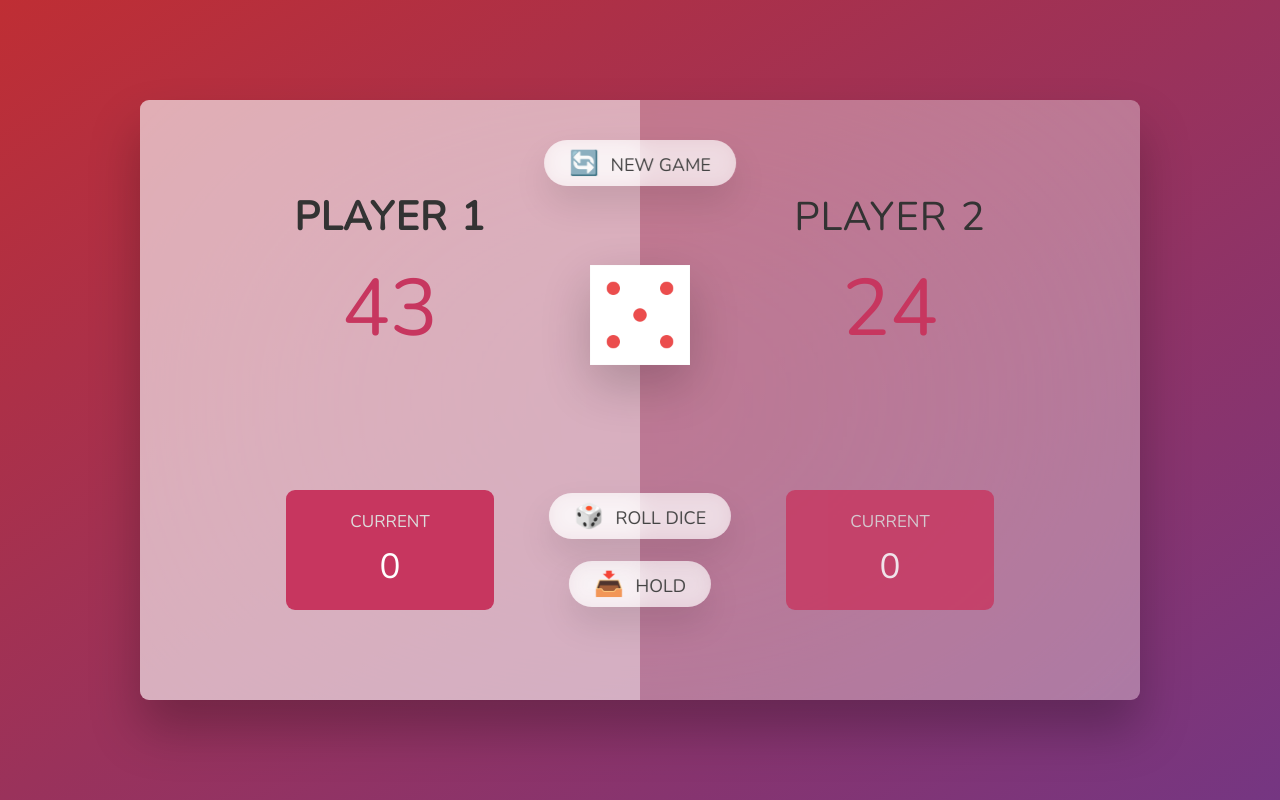
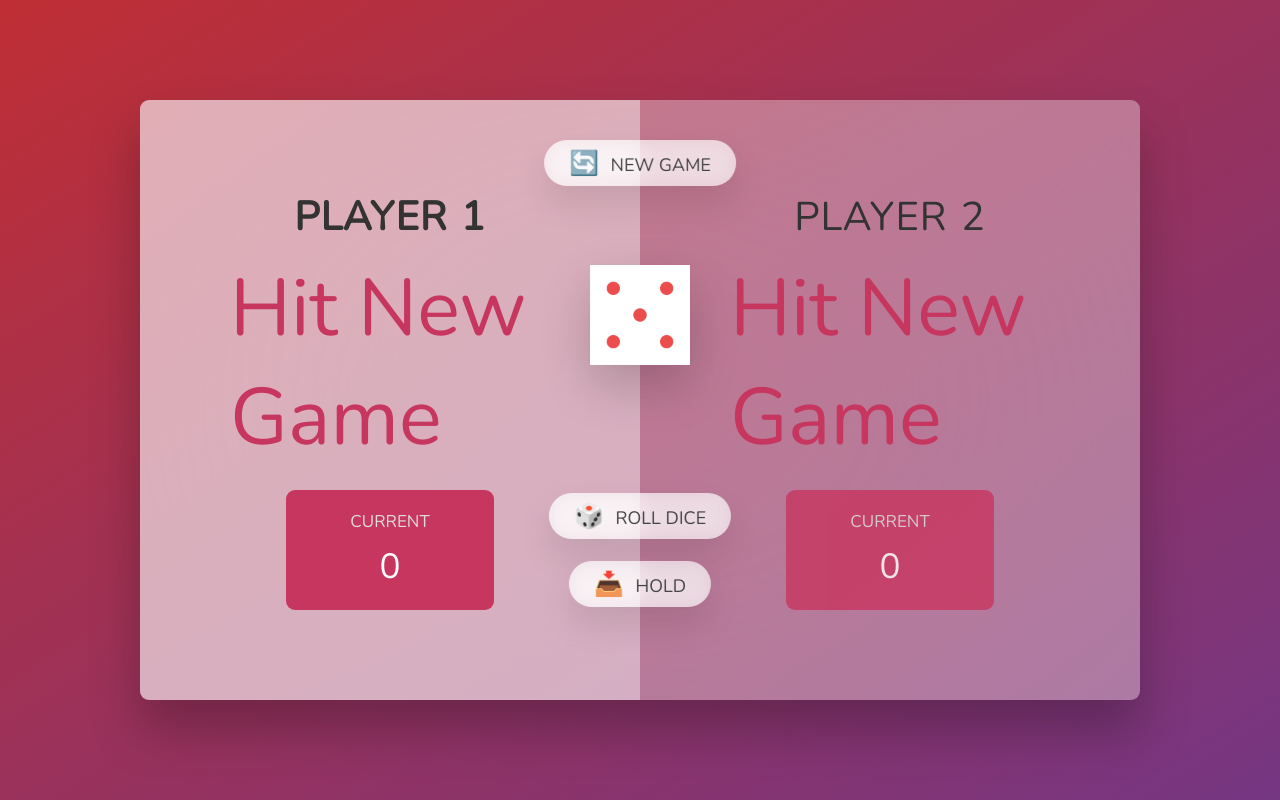
Before and after one commit to dchiev/Pig-Game, a plain HTML site: page index.html in a window 1280 px wide. Drawn offline with nearby package versions, Linux system fonts and the light colour scheme.

Commit message:
final read me

```diff
--- a/index.html
+++ b/index.html
@@ -11,7 +11,7 @@
     <main>
       <section class="player player--0 player--active">
         <h2 class="name" id="name--0">Player 1</h2>
-        <p class="score" id="score--0">43</p>
+        <p class="score" id="score--0">Hit New Game</p>
         <div class="current">
           <p class="current-label">Current</p>
           <p class="current-score" id="current--0">0</p>
@@ -19,7 +19,7 @@
       </section>
       <section class="player player--1">
         <h2 class="name" id="name--1">Player 2</h2>
-        <p class="score" id="score--1">24</p>
+        <p class="score" id="score--1">Hit New Game</p>
         <div class="current">
           <p class="current-label">Current</p>
           <p class="current-score" id="current--1">0</p>
```
Also changed, not shown: Screenshot.png (added), 1 other file.
